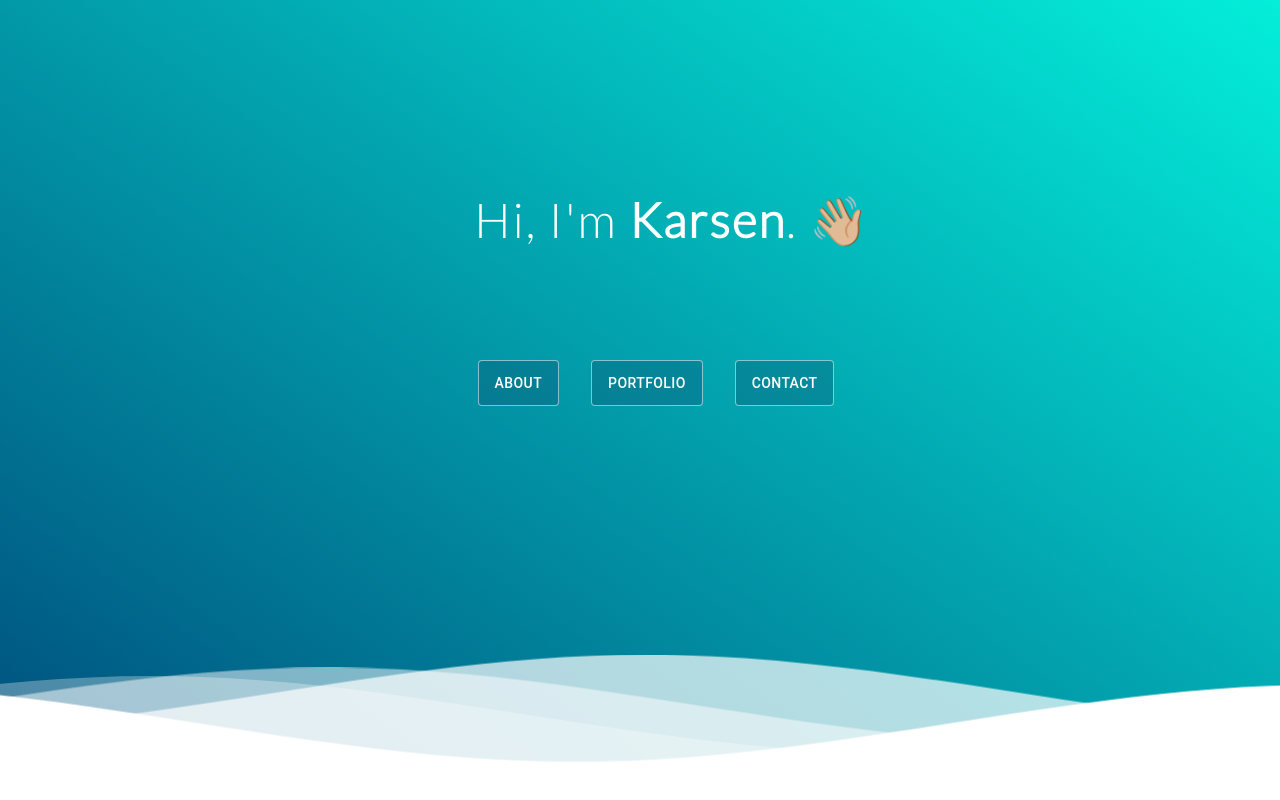
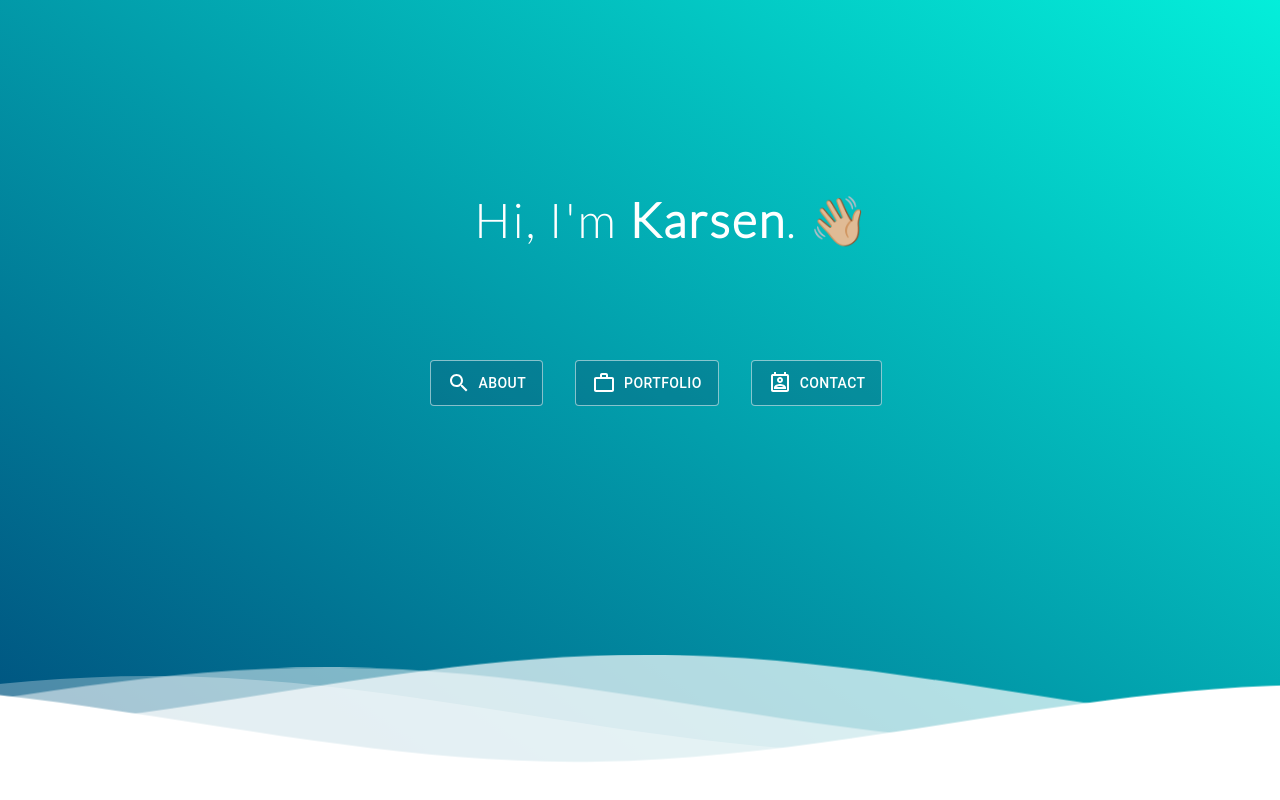
Before and after one commit to Karsenh/Personal-Website-2.0, a React (Create React App) app: page / in a window 1280 px wide. Shown: the top 800 px of the page. Built offline with nearby package versions, Linux system fonts and the light colour scheme.

Commit message:
added material-ui button icon svgs to each nav item

```diff
--- a/package.json
+++ b/package.json
@@ -4,6 +4,7 @@
   "private": true,
   "dependencies": {
     "@material-ui/core": "^4.11.4",
+    "@material-ui/icons": "^4.11.2",
     "@testing-library/jest-dom": "^5.14.1",
     "@testing-library/react": "^11.2.7",
     "@testing-library/user-event": "^12.8.3",
--- a/src/components/Landing.js
+++ b/src/components/Landing.js
@@ -1,5 +1,8 @@
 import React from 'react'
 import Button from '@material-ui/core/Button'
+import SearchOutlinedIcon from '@material-ui/icons/SearchOutlined';
+import WorkOutlineOutlinedIcon from '@material-ui/icons/WorkOutlineOutlined';
+import PermContactCalendarOutlinedIcon from '@material-ui/icons/PermContactCalendarOutlined';
 
 const Landing = ({ children, AttributionName }) => {
 const date = new Date();
@@ -22,9 +25,9 @@ c-22.4,3-38.4,9.2-47.8,18.3c-11.2,10.9-13.6,26.7-16.3,45c-3.1,20.8-6.6,44.4-25.3
 </svg>
 <h1>Hi, I'm <strong>Karsen</strong>. 👋🏼</h1>
 </div>
-<Button className='custom-btn' variant='outlined' color='primary'>About</Button>
-<Button className='custom-btn' variant='outlined' color='primary'>Portfolio</Button>
-<Button className='custom-btn' variant='outlined' color='primary'>Contact</Button>
+<Button className='custom-btn' variant='outlined' color='primary'><SearchOutlinedIcon/><span style={{marginLeft: '0.5rem'}}>About</span></Button>
+<Button className='custom-btn' variant='outlined' color='primary'><WorkOutlineOutlinedIcon/><span style={{marginLeft: '0.5rem'}}>Portfolio</span></Button>
+<Button className='custom-btn' variant='outlined' color='primary'><PermContactCalendarOutlinedIcon /><span style={{marginLeft: '0.5rem'}}>Contact</span></Button>
 
 <div>
 <svg className="waves" xmlns="http://www.w3.org/2000/svg" xmlnsXlink="http://www.w3.org/1999/xlink"
```
Also changed, not shown: 1 other file (tests, documents, lock files or other folders).
